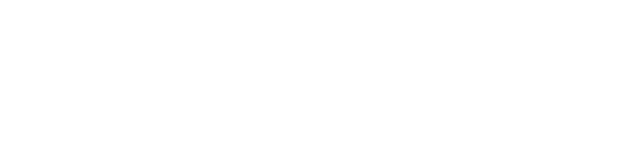
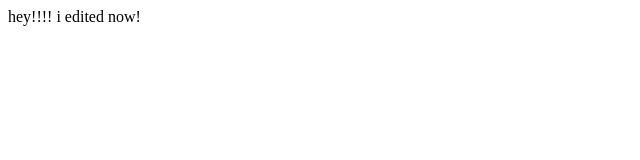
Before and after one commit to OpenRockets/webclone-challenge-1, a plain HTML site: page stylexjs_com-clone/index.html in a window 1280 px wide. Shown: the whole page, without its empty margins (0-640 px from the left). Drawn offline with Linux system fonts and the light colour scheme.

Commit message:
index.html

```diff
--- a/stylexjs_com-clone/index.html
+++ b/stylexjs_com-clone/index.html
@@ -6,6 +6,6 @@
     <title>Document</title>
 </head>
 <body>
-
+    hey!!!! i edited now!
 </body>
 </html>
```
